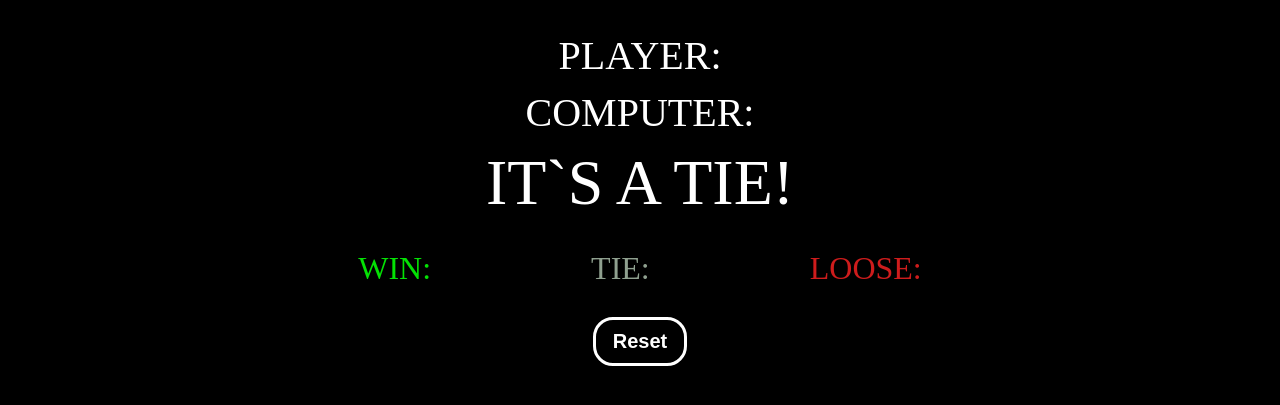
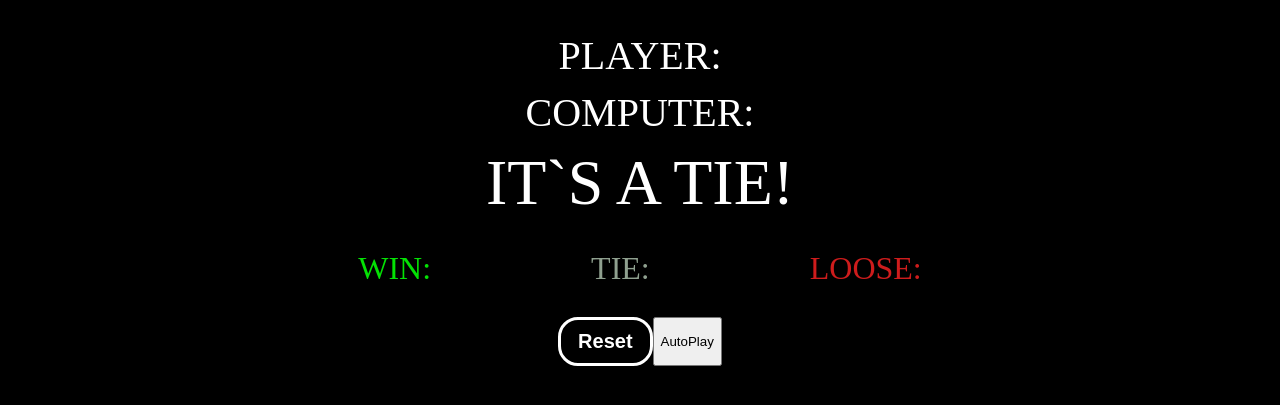
Before and after one commit to Mr1Muhammad/RockPaperScissors, a plain HTML site: page index.html in a window 1280 px wide. Shown: the part 259-664 px from the top of the page. Drawn offline with Linux system fonts and the light colour scheme.

Commit message:
Update index.html

```diff
--- a/index.html
+++ b/index.html
@@ -42,6 +42,7 @@
 
     <div class="reset_box">
       <button id="reset_but">Reset</button>
+      <button id="autoplay_but" onclick="auto_play();">AutoPlay</button>
     </div>
   </body>
 </html>
```
